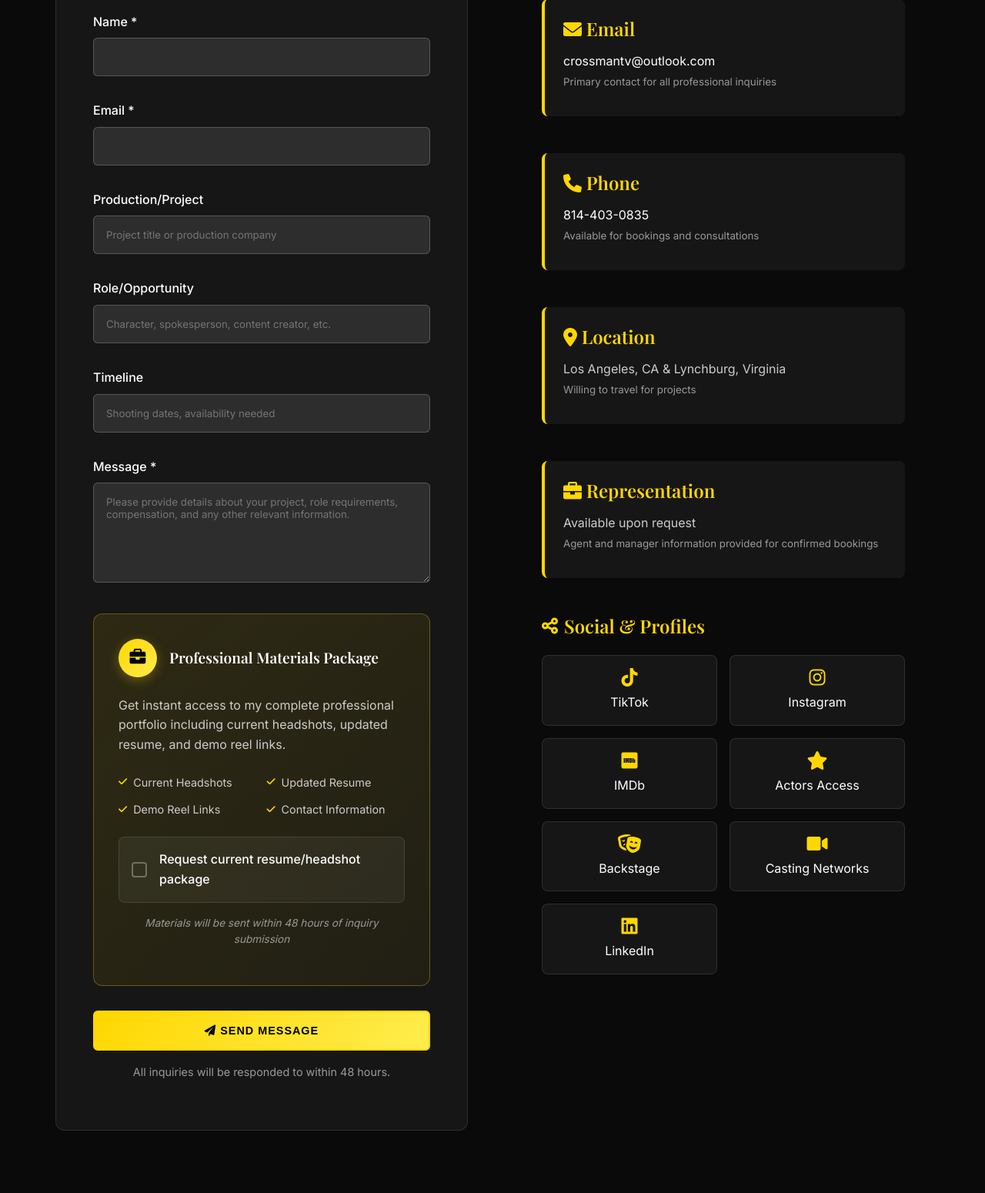
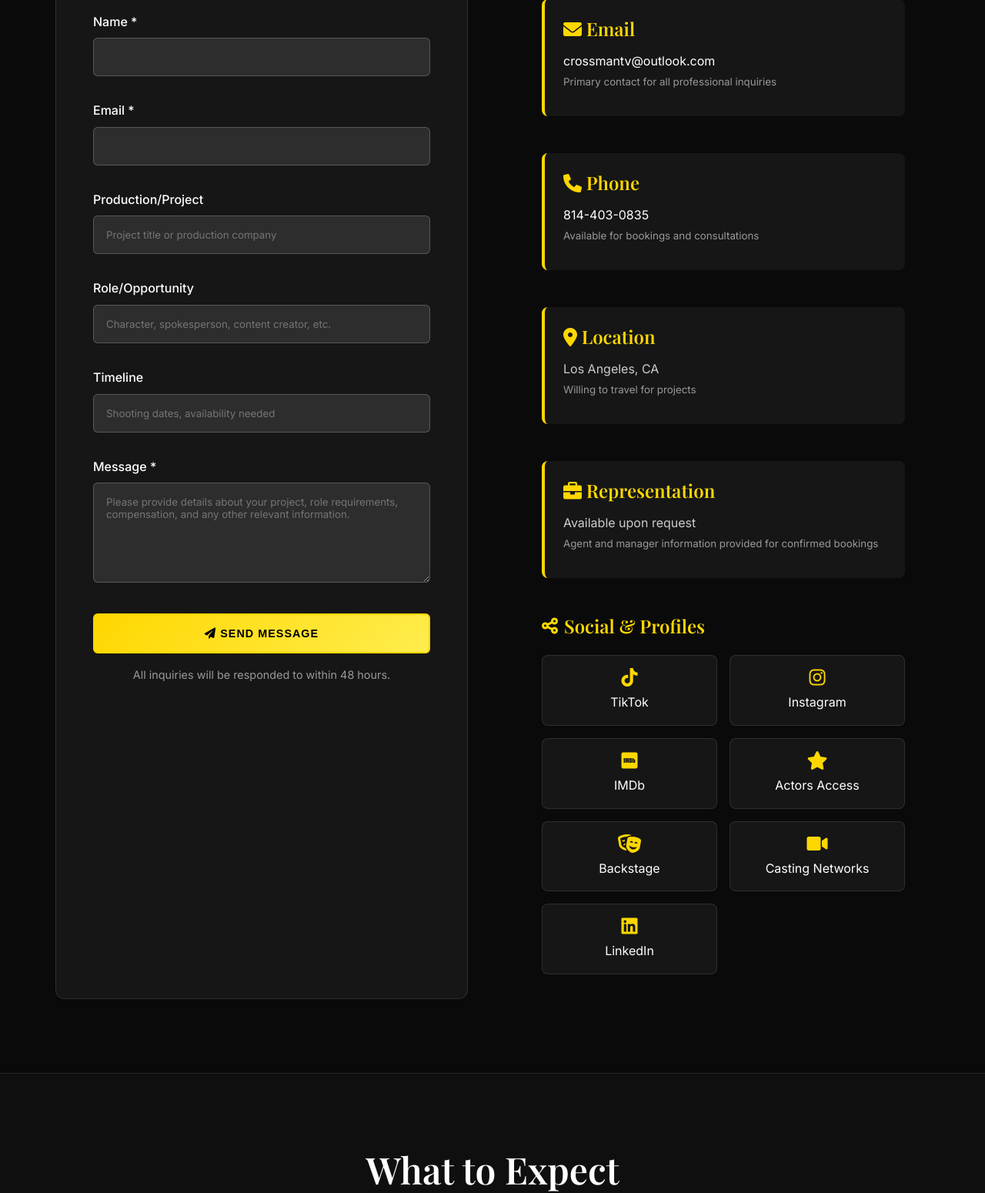
Before and after one commit to scamdefense/jakecrossman, a Flask app: page /contact in a window 1280 px wide. Shown: the part 658-2208 px from the top of the page at 77% size. Run offline with Flask 3, Linux system fonts and the light colour scheme; some libraries are stand-ins or nearby versions.

Commit message:
Remove contact form package & Virginia

```diff
--- a/app/static/js/main.js
+++ b/app/static/js/main.js
@@ -94,16 +94,11 @@ const contactForm = document.getElementById('contact-form');
 if (contactForm) {
     contactForm.addEventListener('submit', function(e) {
         e.preventDefault();
-
-        // Get form data
+          // Get form data
         const formData = new FormData(this);
         const formObject = {};
         formData.forEach((value, key) => {
-            if (key === 'resume_attach') {
-                formObject[key] = document.getElementById('resume-attach').checked;
-            } else {
-                formObject[key] = value;
-            }
+            formObject[key] = value;
         });
 
         // Simple validation
--- a/app/templates/contact.html
+++ b/app/templates/contact.html
@@ -44,56 +44,9 @@
                         <label for="timeline">Timeline</label>
                         <input type="text" id="timeline" name="timeline" placeholder="Shooting dates, availability needed">
                     </div>
-
-                    <div class="form-group">
+                      <div class="form-group">
                         <label for="message">Message *</label>
                         <textarea id="message" name="message" rows="6" placeholder="Please provide details about your project, role requirements, compensation, and any other relevant information." required></textarea>
-                    </div>
-
-                    <div class="resume-package-card">
-                        <div class="package-header">
-                            <div class="package-icon">
-                                <i class="fas fa-briefcase"></i>
-                            </div>
-                            <h4 class="package-title">Professional Materials Package</h4>
-                        </div>
-
-                        <p class="package-description">
-                            Get instant access to my complete professional portfolio including current headshots, updated resume, and demo reel links.
-                        </p>
-
-                        <div class="package-features">
-                            <div class="package-feature">
-                                <i class="fas fa-check"></i>
-                                <span>Current Headshots</span>
-                            </div>
-                            <div class="package-feature">
-                                <i class="fas fa-check"></i>
-                                <span>Updated Resume</span>
-                            </div>
-                            <div class="package-feature">
-                                <i class="fas fa-check"></i>
-                                <span>Demo Reel Links</span>
-                            </div>
-                            <div class="package-feature">
-                                <i class="fas fa-check"></i>
-                                <span>Contact Information</span>
-                            </div>
-                        </div>
-
-                        <div class="package-checkbox-wrapper">
-                            <div class="custom-checkbox">
-                                <input type="checkbox" id="resume-attach" name="resume_attach">
-                                <div class="checkbox-visual"></div>
-                            </div>
-                            <label for="resume-attach" class="checkbox-label">
-                                Request current resume/headshot package
-                            </label>
-                        </div>
-
-                        <p class="package-info">
-                            Materials will be sent within 48 hours of inquiry submission
-                        </p>
                     </div>
 
                     <button type="submit" class="btn btn-primary" style="width: 100%;">
@@ -131,7 +84,7 @@
                 <div class="contact-method">
                     <h4><i class="fas fa-map-marker-alt"></i> Location</h4>
                     <p>
-                        Los Angeles, CA & Lynchburg, Virginia<br>
+                        Los Angeles, CA<br>
                         <small style="color: #999999;">Willing to travel for projects</small>
                     </p>
                 </div>
--- a/app/templates/index.html
+++ b/app/templates/index.html
@@ -7,7 +7,7 @@
     <div class="hero-content">
         <div class="title-card">
             <h1 class="hero-name">JACOB "JAKE" CROSSMAN</h1>
-            <p class="hero-title">Actor | Los Angeles, CA & Lynchburg, Virginia</p>
+            <p class="hero-title">Actor | Los Angeles, CA</p>
             <p class="hero-contact">814-403-0835 | crossmantv@outlook.com<br>
             <p class="hero-stats">Height: 5′10″ | Eyes: Blue | Hair: Dusty Blonde | Build: Athletic</p>
             <p class="hero-stats">(Available Locally in Additional Markets)</p>
```
